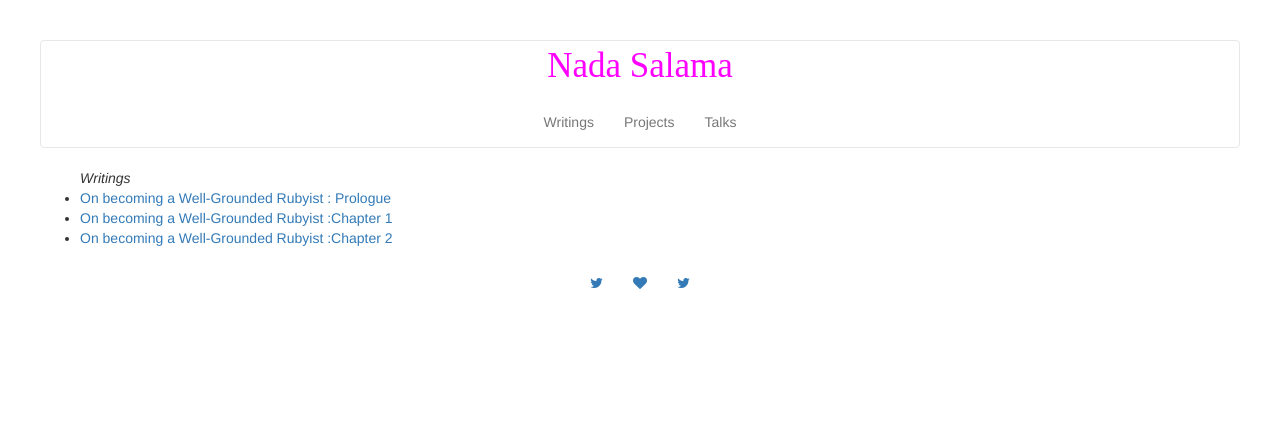
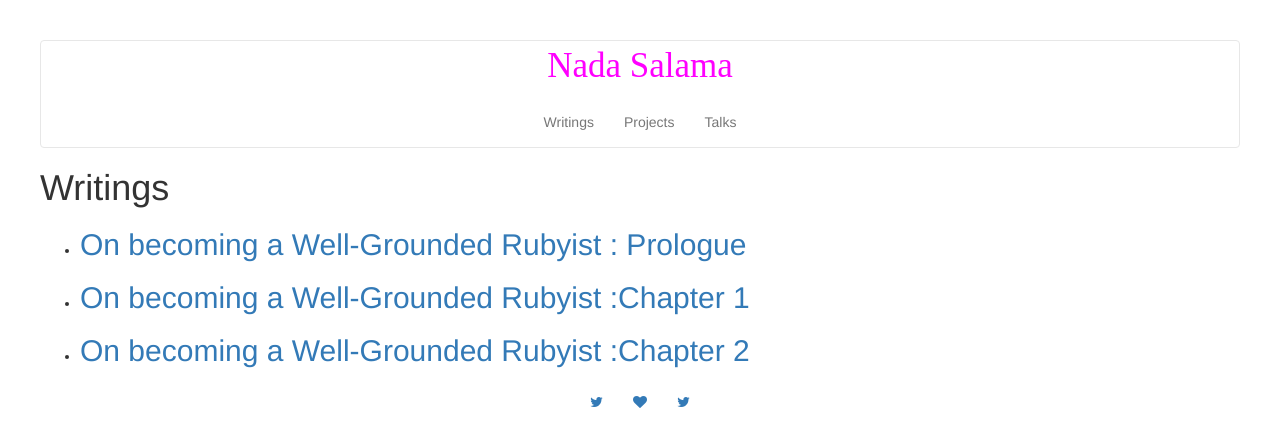
Before and after one commit to Nada1996/nadawebsite, a plain HTML site: page writing.html in a window 1280 px wide. Drawn offline with nearby package versions, Linux system fonts and the light colour scheme.

Commit message:
Update writing.html

```diff
--- a/writing.html
+++ b/writing.html
@@ -7,7 +7,7 @@
 <body>
 <nav class="navbar navbar-default" role="navigation">
  <div class = "navbar-header">
-  <a rel="nofollow" rel="noreferrer"class = "navbar-brand" style="color: 	#FF00FF;" href = "#">Nada Salama</a>
+  <a rel="nofollow" rel="noreferrer"class = "navbar-brand" style="color: 	#FF00FF;" href = "index.html">Nada Salama</a>
  </div>
   <div>
      <ul class = "nav navbar-nav">
@@ -16,25 +16,28 @@
          <li><a rel="nofollow" rel="noreferrer"href = "#">Talks</a></li>
 
       </ul>
-  </div>
+  </div >
 </nav>
-    <ul><em style="size:32px;"> Writings</em>
+ <div class="writing list">
+  <h1>Writings</h1>
+    <ul>
       <li>
        <a href = "https://medium.com/@nada.abdelbaky1996/on-becoming-a-well-grounded-rubyist-prologue-d91f3daf280c#.4vplcdawk">
-        On becoming a Well-Grounded Rubyist : Prologue
+        <h2>On becoming a Well-Grounded Rubyist : Prologue</h2>
         </a>
         </li>
          <li>
        <a href = "https://medium.com/@nada.abdelbaky1996/on-becoming-a-well-grounded-rubyist-chapter-1-fd6868ed98c9#.yk1c15yqc">
-      On becoming a Well-Grounded Rubyist :Chapter 1
+         <h2>On becoming a Well-Grounded Rubyist :Chapter 1</h2>
         </a>
         </li>
        <li>
        <a target="blank" href = "https://medium.com/@nada.abdelbaky1996/on-becoming-a-well-grounded-rubyist-chapter-2-2e19ffac6f6d#.ynw5gzx2z">
-        On becoming a Well-Grounded Rubyist :Chapter 2
+         <h2>On becoming a Well-Grounded Rubyist :Chapter 2</h2>
         </a>
         </li>
   </ul>
+  </div>
  <footer>
   <ul class = "nav navbar-nav">
     <li><a rel="nofollow" rel="noreferrer"href = "#">
```
